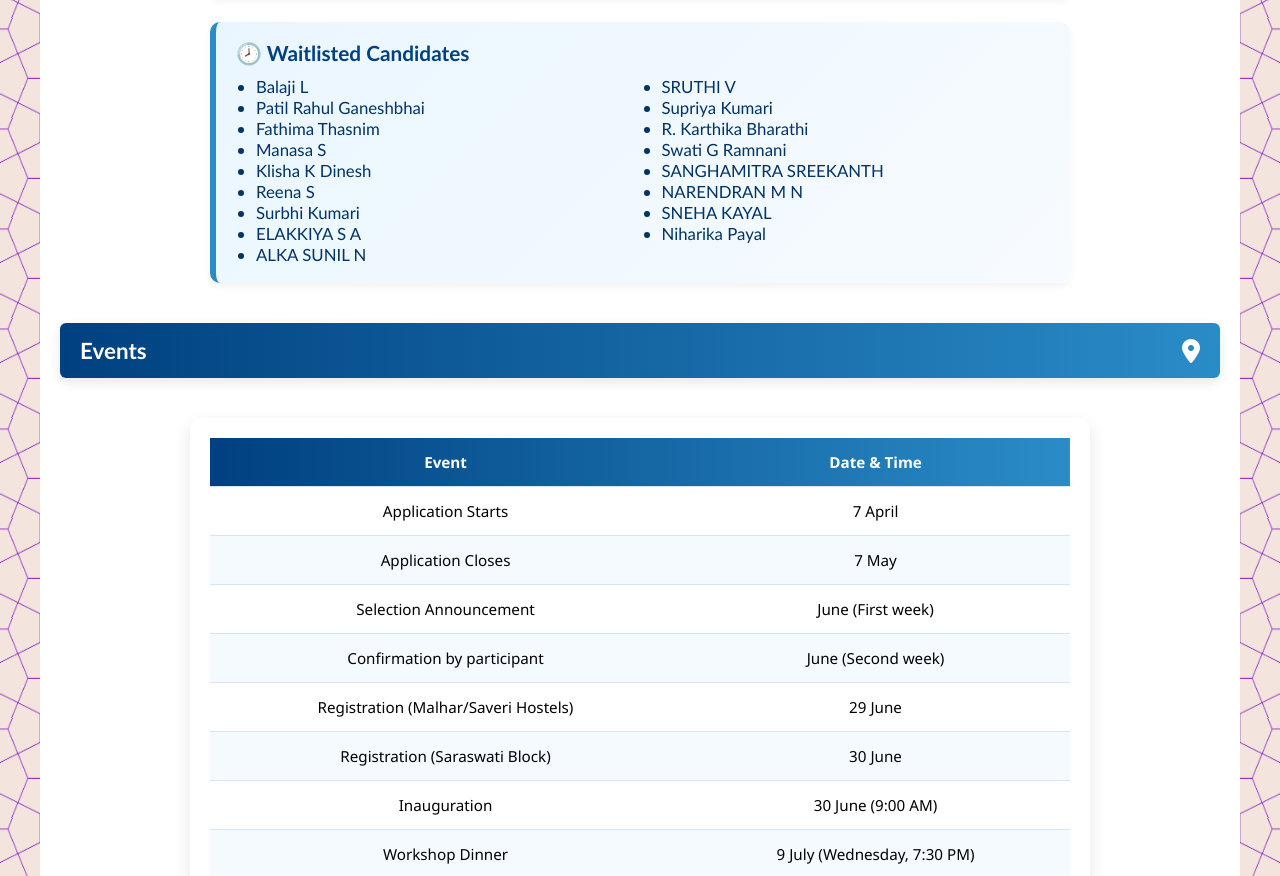
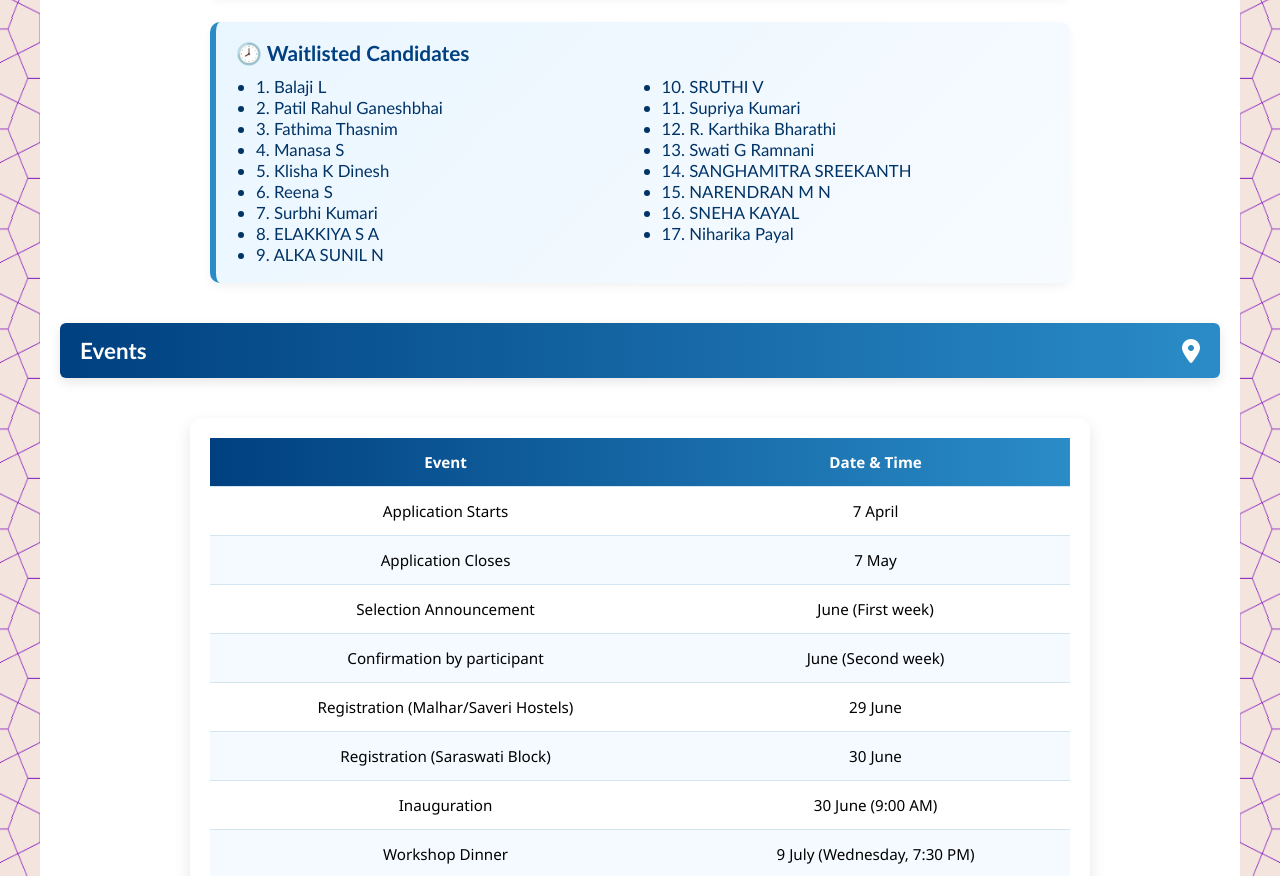
Before and after one commit to math-iitpkd/stp2025, a plain HTML site: page index.html in a window 1280 px wide. Shown: the part 1882-2758 px from the top of the page. Drawn offline with Linux system fonts and the light colour scheme.

Commit message:
Update index.html

```diff
--- a/index.html
+++ b/index.html
@@ -844,23 +844,23 @@ on the IIT Palakkad website during the 4th week of May
     <div class="syllabus-unit">
       <h2>🕗 Waitlisted Candidates</h2>
       <ul style="columns: 2; -webkit-columns: 2; -moz-columns: 2; list-style-type: disc; padding-left: 20px; font-size: 1.05rem; color: #003366;">
-        <li>Balaji L</li>
-        <li>Patil Rahul Ganeshbhai</li>
-        <li>Fathima Thasnim</li>
-        <li>Manasa S</li>
-        <li>Klisha K Dinesh</li>
-        <li>Reena S</li>
-        <li>Surbhi Kumari</li>
-        <li>ELAKKIYA S A</li>
-        <li>ALKA SUNIL N</li>
-        <li>SRUTHI V</li>
-        <li>Supriya Kumari</li>
-        <li>R. Karthika Bharathi</li>
-        <li>Swati G Ramnani</li>
-        <li>SANGHAMITRA SREEKANTH</li>
-        <li>NARENDRAN M N</li>
-        <li>SNEHA KAYAL</li>
-        <li>Niharika Payal</li>
+        <li>1. Balaji L</li>
+        <li>2. Patil Rahul Ganeshbhai</li>
+        <li>3. Fathima Thasnim</li>
+        <li>4. Manasa S</li>
+        <li>5. Klisha K Dinesh</li>
+        <li>6. Reena S</li>
+        <li>7. Surbhi Kumari</li>
+        <li>8. ELAKKIYA S A</li>
+        <li>9. ALKA SUNIL N</li>
+        <li>10. SRUTHI V</li>
+        <li>11. Supriya Kumari</li>
+        <li>12. R. Karthika Bharathi</li>
+        <li>13. Swati G Ramnani</li>
+        <li>14. SANGHAMITRA SREEKANTH</li>
+        <li>15. NARENDRAN M N</li>
+        <li>16. SNEHA KAYAL</li>
+        <li>17. Niharika Payal</li>
       </ul>
     </div>
   </div>
```
